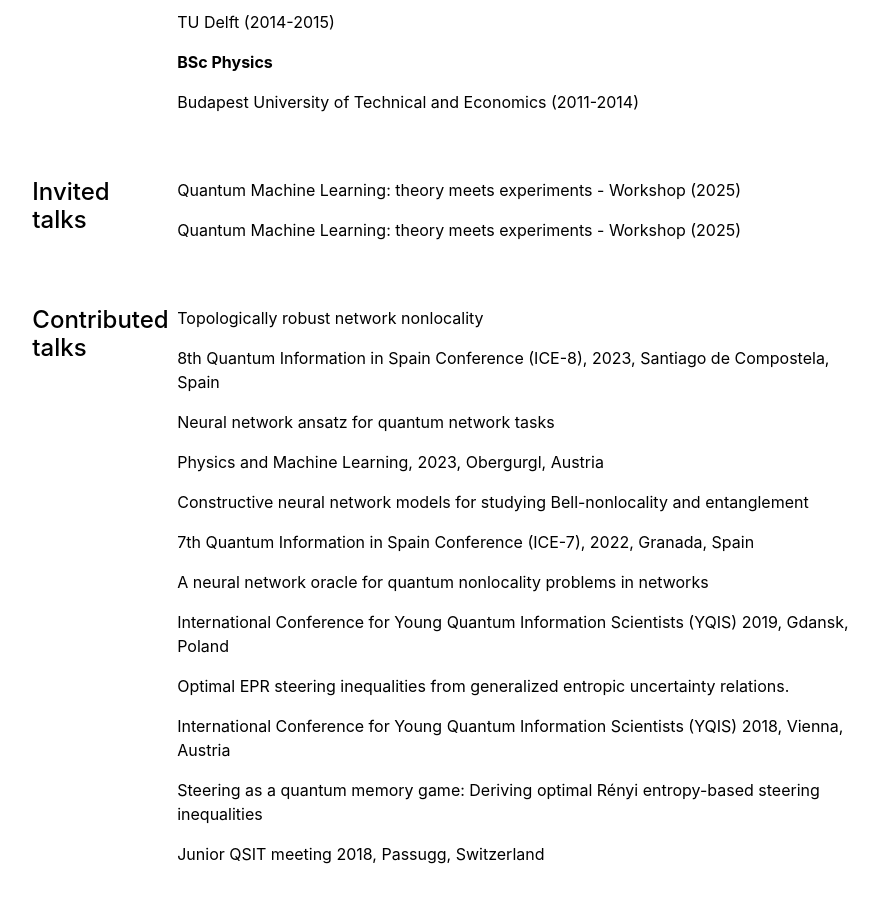
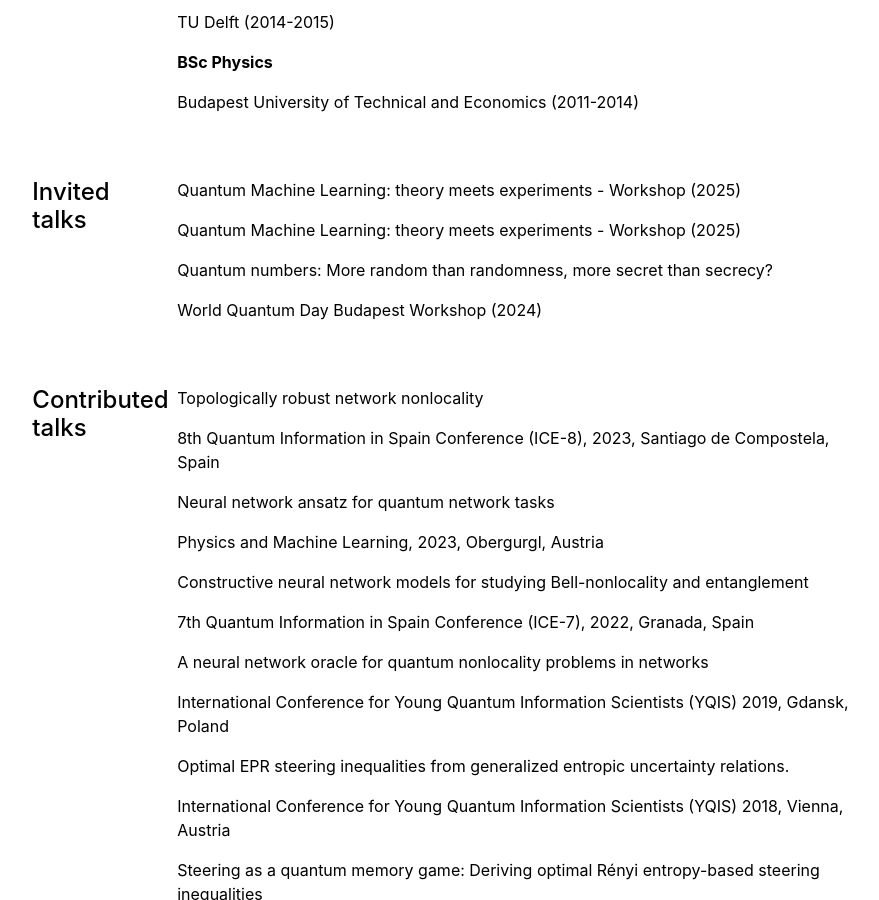
Before and after one commit to tkrivachy/tkrivachy.github.io, a Jekyll site: the page built from cv.md, in a window 1280 px wide and 900 px high, scrolled down 866 px. Shown: the whole window, without its empty margins (197-1076 px from the left). Built offline with Jekyll 4.4.1, drawn with Linux system fonts in a browser that asks for light colours.

Commit message:
Update invitedtalks.yml

```diff
--- a/_data/cv/invitedtalks.yml
+++ b/_data/cv/invitedtalks.yml
@@ -1,3 +1,6 @@
 
 - title: 'Quantum Machine Learning: theory meets experiments - Workshop (2025)'
   description: 'Quantum Machine Learning: theory meets experiments - Workshop (2025)'
+
+- title: 'Quantum numbers: More random than randomness, more secret than secrecy?'
+  description: 'World Quantum Day Budapest Workshop (2024)'
```
